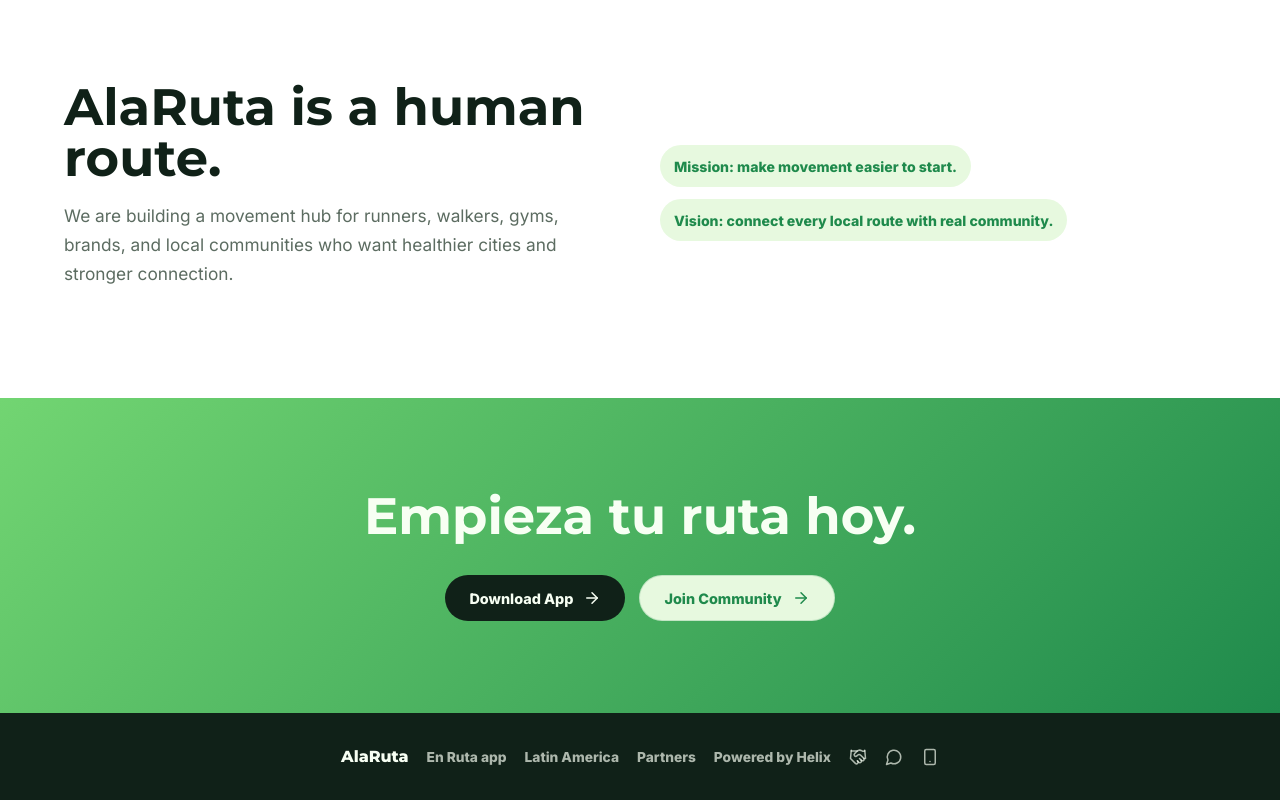
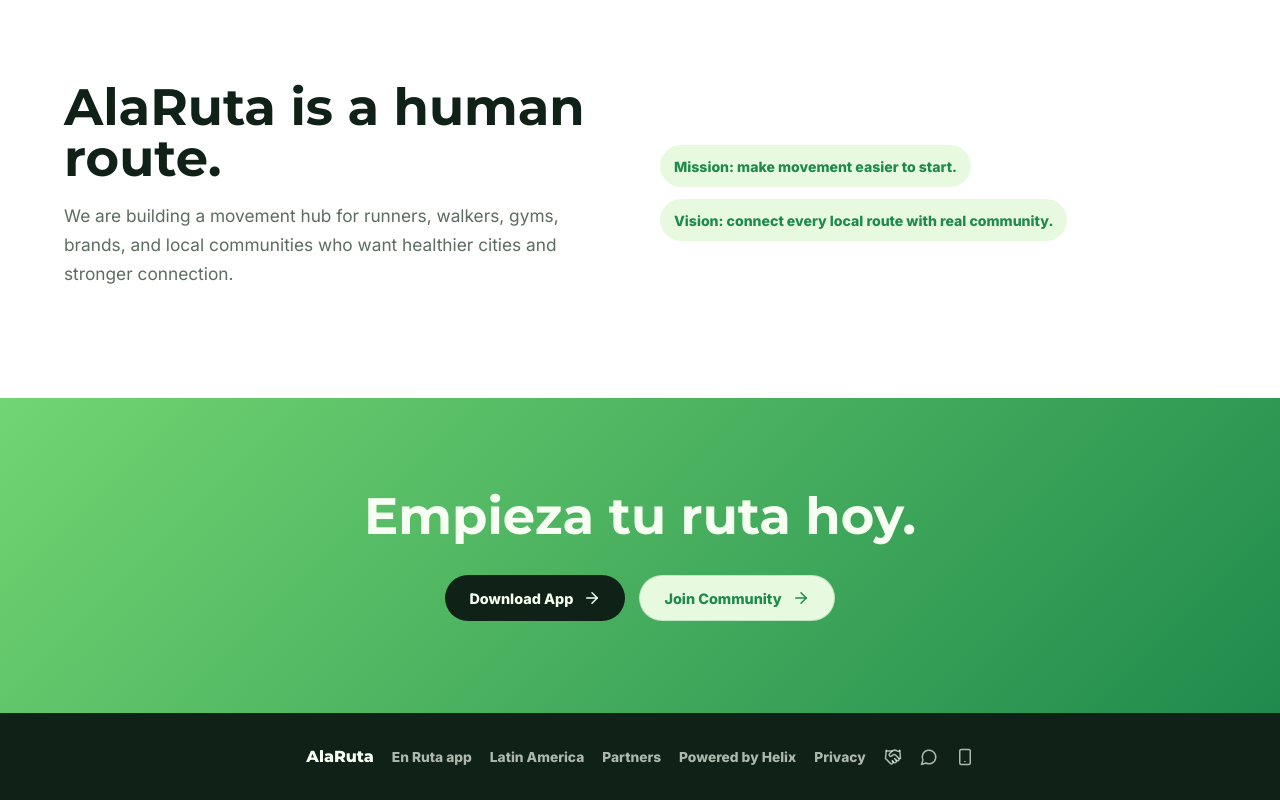
Before and after one commit to luiszuniga22/alaruta-website, a Next.js app: page / in a window 1280 px wide. Shown: the part 3655-4455 px from the top of the page. Built offline with nearby package versions, Linux system fonts and the light colour scheme.

Commit message:
Add En Ruta privacy link

```diff
--- a/app/components/SiteChrome.tsx
+++ b/app/components/SiteChrome.tsx
@@ -40,6 +40,7 @@
       <span>Latin America</span>
       <span>Partners</span>
       <span>Powered by Helix</span>
+      <a href="https://olympushelix.com/enruta/privacy">Privacy</a>
       <Handshake size={18} aria-hidden="true" />
       <MessageCircle size={18} aria-hidden="true" />
       <Smartphone size={18} aria-hidden="true" />
```
